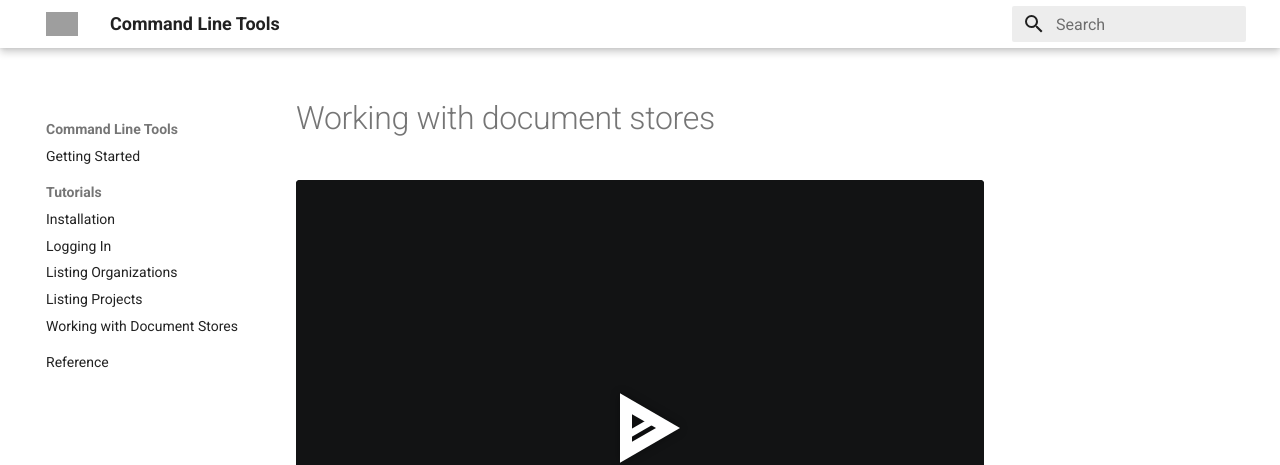
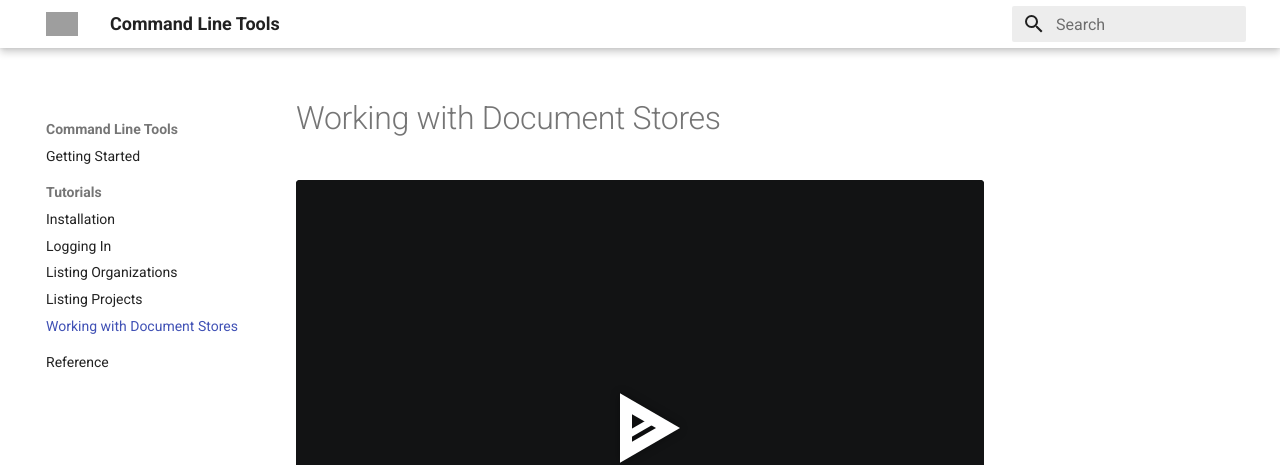
Before and after one commit to regutierrez/kodexa-cli, an MkDocs documentation site: the page built from docs/tutorials/working-with-stores.md, in a window 1280 px wide. Shown: the top 465 px of the page. Built offline with MkDocs 1.6.1 and Material for MkDocs 9.7.7, drawn with Linux system fonts in a browser that asks for light colours; nearby versions of some CDN libraries; library files that are not in the unit come from our copies; some of the changed lines change nothing that is shown; grey boxes are pictures that could not be loaded.

Commit message:
Fix up the links

```diff
--- a/mkdocs.yml
+++ b/mkdocs.yml
@@ -67,5 +67,5 @@ nav:
     - Logging In: tutorials/logging-in.md
     - Listing Organizations: tutorials/listing-organizations.md
     - Listing Projects: tutorials/listing-projects.md
-    - Working with Document Stores: tutorials/work-with-document-stores.md
+    - Working with Document Stores: tutorials/working-with-stores.md
   - Reference: cli.md
```
Also changed, not shown: docs/tutorials/working-with-stores.md (renamed from docs/tutorials/working-with-document-stores.md).
